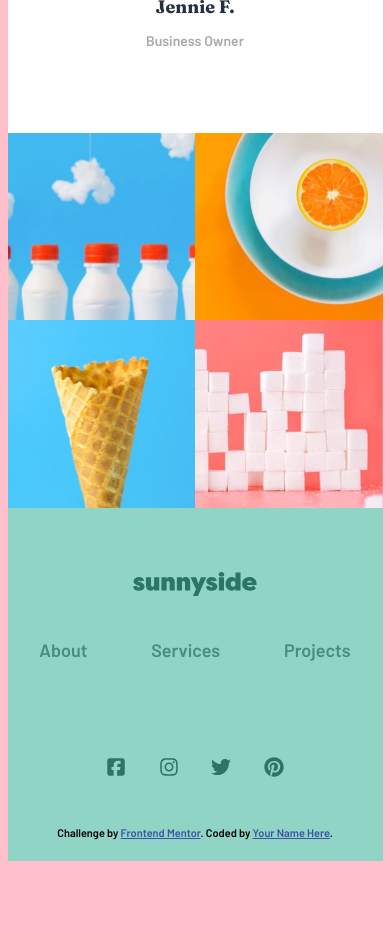
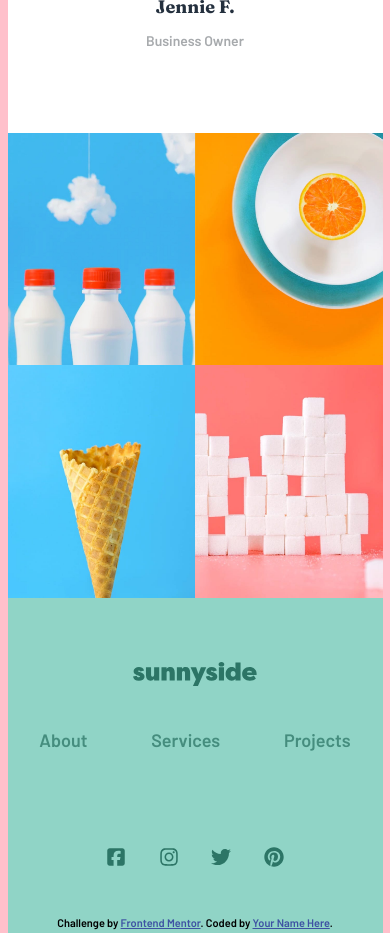
Before and after one commit to ltc870/sunnysideagencylandingpage, a React (Vite) app: page / in a window 390 px wide. Shown: the part 4460-5393 px from the top of the page. Before the commit the page ends 5321 px from the top, so only its background shows below. Built offline with nearby package versions, Linux system fonts and the light colour scheme.

Commit message:
added srcSet to images to make them responsive

```diff
--- a/src/components/Testimonials.jsx
+++ b/src/components/Testimonials.jsx
@@ -3,9 +3,13 @@ import emily from "../images/image-emily.jpg";
 import thomas from "../images/image-thomas.jpg";
 import jennie from "../images/image-jennie.jpg";
 import milk from "../images/mobile/image-gallery-milkbottles.jpg";
+import milk2 from "../images/desktop/image-gallery-milkbottles.jpg";
 import orange from "../images/mobile/image-gallery-orange.jpg";
+import orange2 from "../images/desktop/image-gallery-orange.jpg";
 import cone from "../images/mobile/image-gallery-cone.jpg";
+import cone2 from "../images/desktop/image-gallery-cone.jpg";
 import sugar from "../images/mobile/image-gallery-sugar-cubes.jpg";
+import sugar2 from "../images/desktop/image-gallery-sugarcubes.jpg";
 import classes from "./Testimonials.module.css";
 
 const Testimonials = () => {
@@ -64,24 +68,28 @@ const Testimonials = () => {
                 <img
                     className={classes.galleryPicture}
                     src={milk}
+                    srcSet={`${milk} 376w, ${milk2} 720w`}
                     alt="milk bottles"
                 />
 
                 <img
                     className={classes.galleryPicture}
                     src={orange}
+                    srcSet={`${orange} 376w, ${orange2} 720w`}
                     alt="an orange"
                 />
 
                 <img
                     className={classes.galleryPicture}
                     src={cone}
+                    srcSet={`${cone} 376w, ${cone2} 720w`}
                     alt="an ice cream cone"
                 />
 
                 <img
                     className={classes.galleryPicture}
                     src={sugar}
+                    srcSet={`${sugar} 376w, ${sugar2} 720w`}
                     alt="sugar cubes"
                 />
             </div>
```
